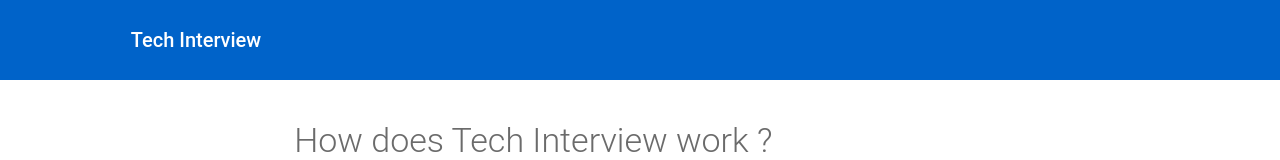
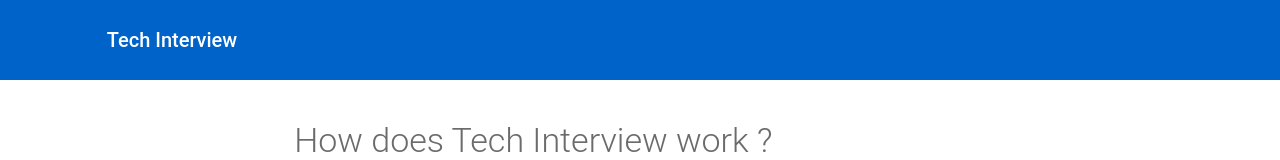
Before and after one commit to mauriciorj/tech-interview-nextjs, a Next.js app: page / in a window 1280 px wide. Shown: the top 160 px of the page. Built offline with nearby package versions, Linux system fonts and the light colour scheme.

Commit message:
Remove header padding

```diff
--- a/src/components/header/index.tsx
+++ b/src/components/header/index.tsx
@@ -16,7 +16,10 @@
     },
     appBar: {
         boxShadow: 'none',
-        position: 'relative'
+        position: 'relative',
+    },
+    innerHeader: {
+        padding: '0px'
     }
 }));
 
@@ -30,7 +33,7 @@
     return (
         <div className={classes.root}>
             <AppBar position="fixed" className={classes.appBar}>
-                <Toolbar>
+                <Toolbar className={classes.innerHeader}>
                     <Typography variant="h6" className={classes.title}>
                         {logo}
                     </Typography>
```
